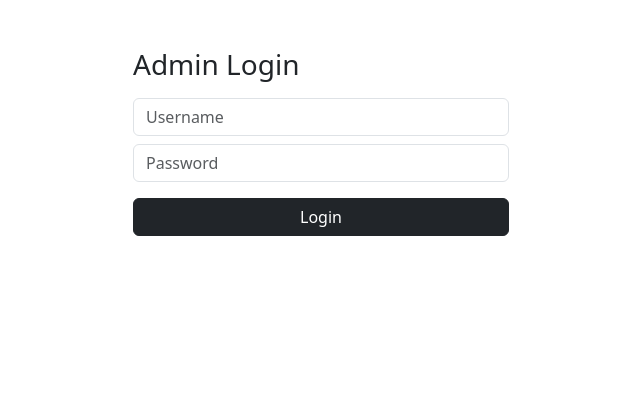
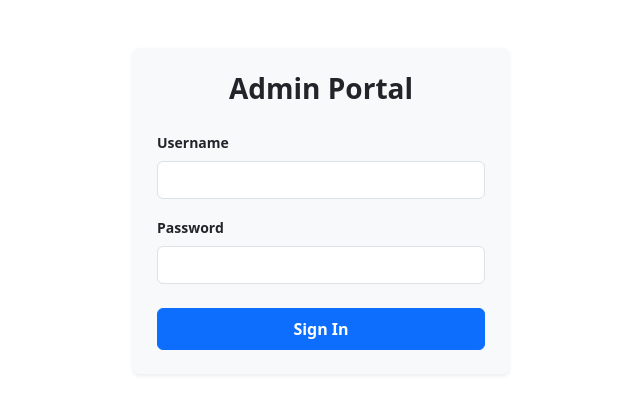
Before and after one commit to sameer8605/AMfashion, a Next.js app: page /admin/login in a window 1280 px wide. Shown: the top 414 px of the page, without its empty margins (319-959 px from the left). Built offline with nearby package versions, Linux system fonts and the light colour scheme.

Commit message:
third commit admin login updated

```diff
--- a/package.json
+++ b/package.json
@@ -12,12 +12,14 @@
     "bootstrap": "^5.3.3",
     "bootstrap-icons": "^1.13.1",
     "cloudinary": "^2.9.0",
+    "formik": "^2.4.9",
     "jsonwebtoken": "^9.0.3",
     "mongoose": "^9.2.1",
     "next": "16.1.6",
     "razorpay": "^2.9.6",
     "react": "19.2.3",
-    "react-dom": "19.2.3"
+    "react-dom": "19.2.3",
+    "yup": "^1.7.1"
   },
   "devDependencies": {
     "eslint": "^9",
--- a/src/app/admin/login/page.js
+++ b/src/app/admin/login/page.js
@@ -1,55 +1,108 @@
 "use client";
 
+import { useRouter } from "next/navigation";
+import { useFormik } from "formik";
+import * as Yup from "yup";
 import { useState } from "react";
-import { useRouter } from "next/navigation";
 
 export default function AdminLogin() {
   const router = useRouter();
+  const [serverError, setServerError] = useState("");
 
-  const [form, setForm] = useState({
+  const validationSchema = Yup.object({
+    userName: Yup.string().required("Username is required"),
+    password: Yup.string().required("Password is required"),
+  });
+
+  const formik = useFormik({
+    initialValues: {
       userName: "",
       password: "",
-  });
+    },
+    validationSchema,
+    onSubmit: async (values, { setSubmitting }) => {
+      setServerError(""); // Clear previous errors before trying again
 
-  const handleLogin = async () => {
+      try {
         const res = await fetch("/api/admin/login", {
           method: "POST",
-      headers: {
-    "Content-Type": "application/json",
-  },
-      body: JSON.stringify(form),
+          headers: { "Content-Type": "application/json" },
+          body: JSON.stringify(values),
         });
 
         const data = await res.json();
 
-    if (data.success) {
+        if (res.ok && data.success) {
           router.push("/admin");
         } else {
-      alert(data.error);
+          // This captures "Invalid username or password" from your API
+          setServerError(data.error || "Invalid credentials. Please try again.");
         }
-  };
+      } catch (err) {
+        setServerError("Connection failed. Check your internet.");
+      } finally {
+        setSubmitting(false);
+      }
+    },
+  });
 
   return (
     <div className="container py-5" style={{ maxWidth: "400px" }}>
-      <h3 className="mb-3">Admin Login</h3>
+      <div className="card p-4 shadow-sm border-0 bg-light">
+        <h3 className="mb-4 text-center fw-bold">Admin Portal</h3>
 
+        {/* --- DYNAMIC ERROR MESSAGE --- */}
+        {serverError && (
+          <div className="alert alert-danger d-flex align-items-center py-2" role="alert">
+            <i className="bi bi-exclamation-triangle-fill me-2"></i>
+            <div style={{ fontSize: "0.9rem" }}>{serverError}</div>
+          </div>
+        )}
+
+        <form onSubmit={formik.handleSubmit} noValidate>
+          <div className="mb-3">
+            <label className="form-label small fw-bold">Username</label>
             <input
+              name="userName"
               type="text"
-        className="form-control mb-2"
-        placeholder="Username"
-        onChange={(e) => setForm({ ...form, userName: e.target.value })}
+              {...formik.getFieldProps("userName")}
+              className={`form-control ${
+                formik.touched.userName && formik.errors.userName ? "is-invalid" : ""
+              }`}
             />
+            {formik.touched.userName && formik.errors.userName && (
+              <div className="invalid-feedback">{formik.errors.userName}</div>
+            )}
+          </div>
 
+          <div className="mb-4">
+            <label className="form-label small fw-bold">Password</label>
             <input
+              name="password"
               type="password"
-        className="form-control mb-3"
-        placeholder="Password"
-        onChange={(e) => setForm({ ...form, password: e.target.value })}
+              {...formik.getFieldProps("password")}
+              className={`form-control ${
+                formik.touched.password && formik.errors.password ? "is-invalid" : ""
+              }`}
             />
+            {formik.touched.password && formik.errors.password && (
+              <div className="invalid-feedback">{formik.errors.password}</div>
+            )}
+          </div>
 
-      <button className="btn btn-dark w-100" onClick={handleLogin}>
-        Login
+          <button
+            type="submit"
+            className="btn btn-primary w-100 py-2 fw-bold"
+            disabled={formik.isSubmitting}
+          >
+            {formik.isSubmitting ? (
+              <span className="spinner-border spinner-border-sm"></span>
+            ) : (
+              "Sign In"
+            )}
           </button>
+        </form>
+      </div>
     </div>
   );
 }
```
Also changed, not shown: 1 other file (tests, documents, lock files or other folders). Lines whose indentation alone changed are shown as unchanged.
